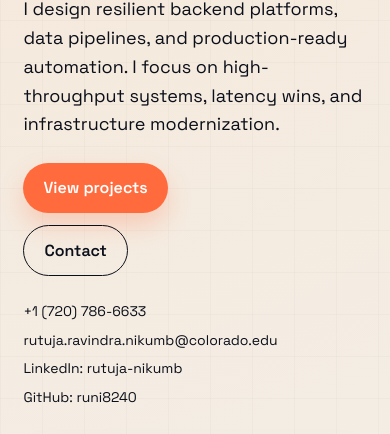
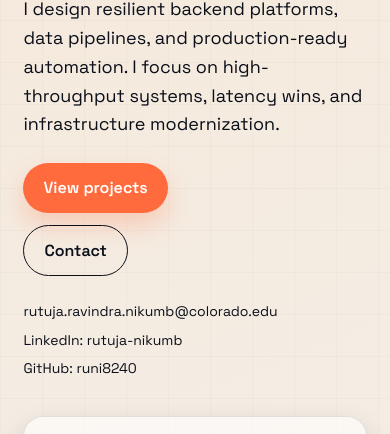
Before and after one commit to rutuja-23/rutuja-23.github.io, a plain HTML site: page index.html in a window 390 px wide. Shown: the part 358-792 px from the top of the page. Drawn offline with nearby package versions, Linux system fonts and the light colour scheme.

Commit message:
Remove phone number

```diff
--- a/index.html
+++ b/index.html
@@ -37,7 +37,6 @@
             <a class="button ghost" href="mailto:rutuja.ravindra.nikumb@colorado.edu">Contact</a>
           </div>
           <div class="contact-card">
-            <span>+1 (720) 786-6633</span>
             <span>rutuja.ravindra.nikumb@colorado.edu</span>
             <span>LinkedIn: rutuja-nikumb</span>
             <span>GitHub: runi8240</span>
```
